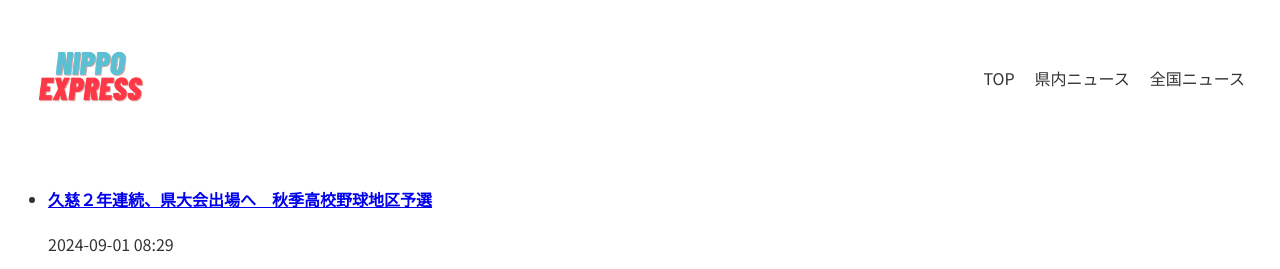
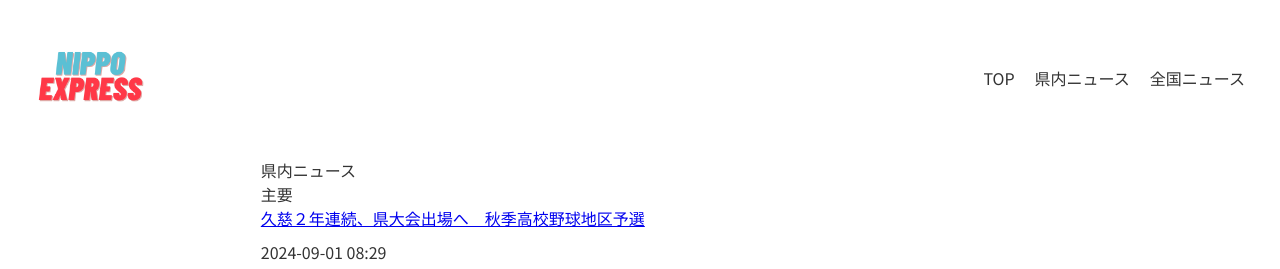
Before and after one commit to haruka1118/NippoEX, a Flask app: page / in a window 1280 px wide. Shown: the top 269 px of the page. Run offline with Flask 3, Linux system fonts and the light colour scheme; data comes from the database, SQL or seed files in the repository.

Commit message:
追加でコミット

```diff
--- a/templates/index.html
+++ b/templates/index.html
@@ -27,28 +27,31 @@
         </div>
     </nav>
 
+    <section class="section-article">
         <div class="main-category">
             {% for main_category, subcategories in all_articles.items() %}
-        <h2>{{ main_category }}</h2>
+            <span class="span-main-category">{{ main_category }}</span>
         </div>
 
         <div class="sub-category">
             {% for subcategory, articles in subcategories.items() %}
-        <h3>{{ subcategory }}</h3>
+            <span class="span-sub-category">{{ subcategory }}</span>
         </div>
 
-    <ul>
+        <div class="article">
             {% for article in articles %}
-        <li>
-            <h4><a href="{{ article.link }}">{{ article.title }}</a></h4>
-            <p>{{ article.date_now }}</p> <!-- 日付を表示 -->
+            <span class="article-title"><a href="{{ article.link }}">{{ article.title }}</a></span>
+            <span class="article-date">{{ article.date_now }}</span>
+            <div class="article-img-p">
                 <img src="{{ article.image }}" alt="{{ article.title }}">
-            <p>{{ article.content }}</p>
-        </li>
+                <p class="article-content">{{ article.content }}</p>
+            </div>
             {% endfor %}
-    </ul>
+        </div>
+
         {% endfor %}
         {% endfor %}
+    </section>
 </body>
 
 </html>
```
Lines whose indentation alone changed are shown as unchanged.
